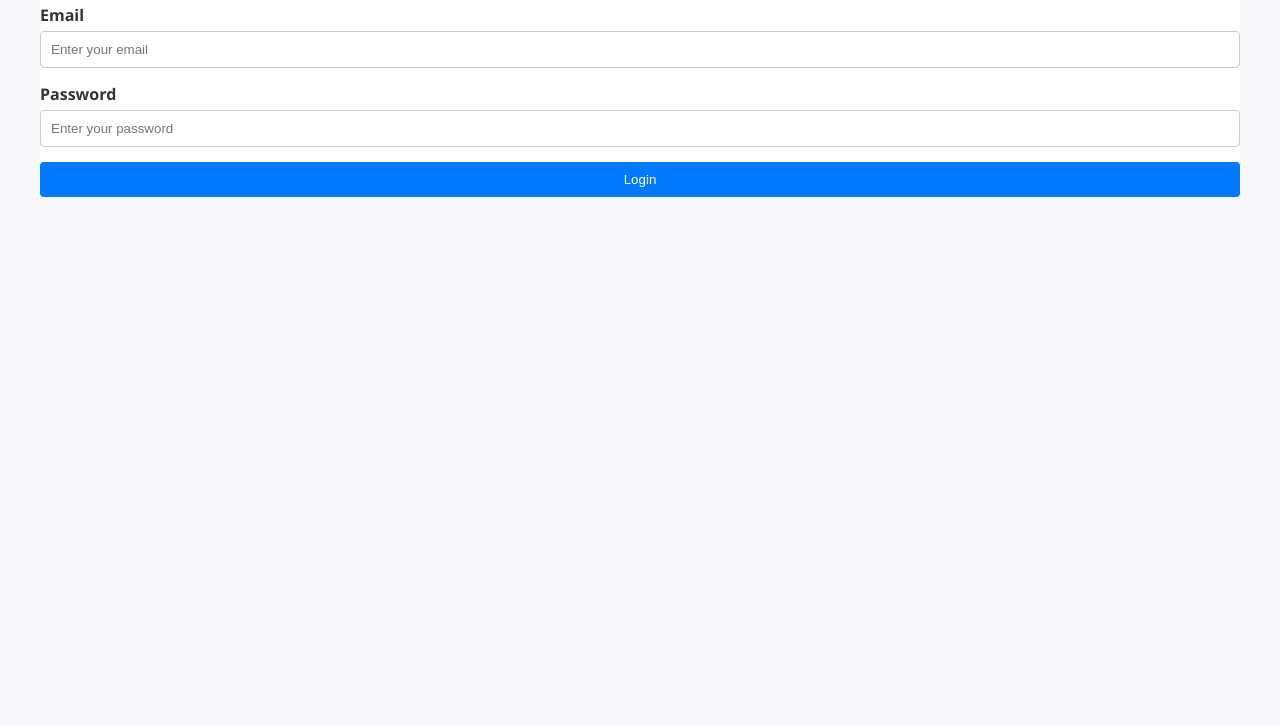
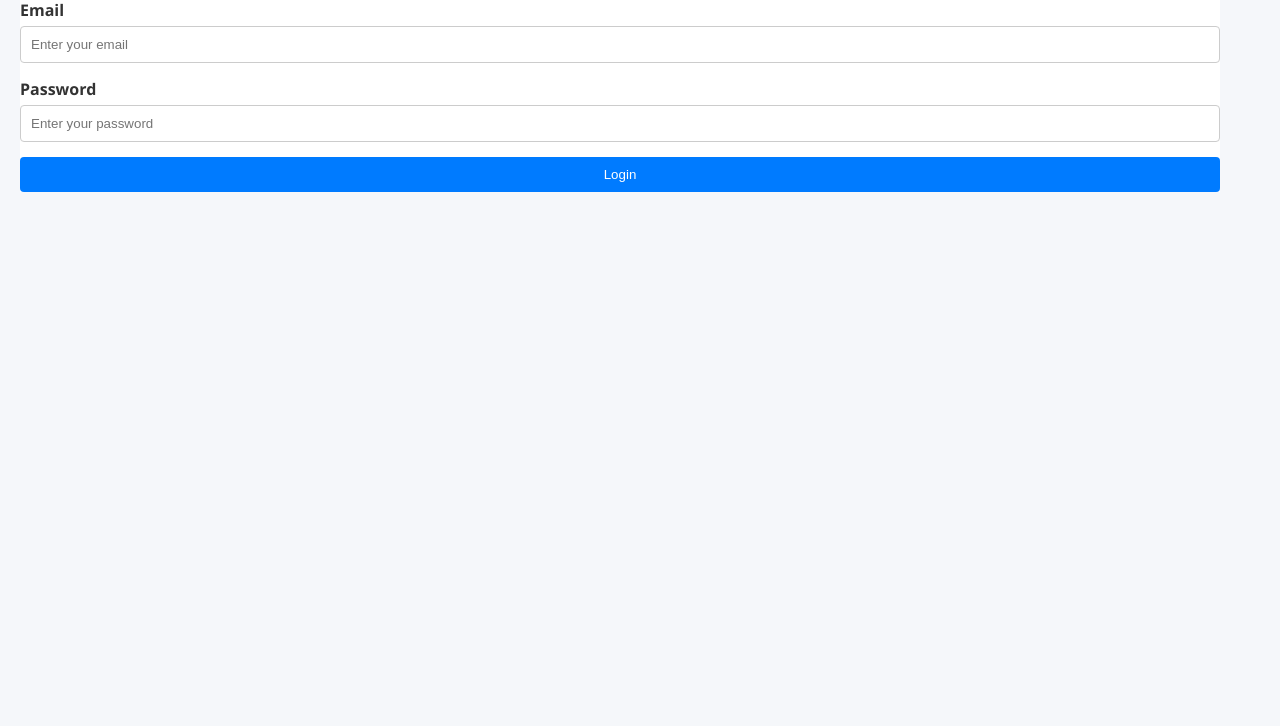
Before and after one commit to aiindonesiaart/new-ipg, a plain HTML site: page akses/index.html in a window 1280 px wide. Shown: the part 74-800 px from the top of the page. Drawn offline with Linux system fonts and the light colour scheme.

Commit message:
Update log.css

```diff
--- a/akses/log.css
+++ b/akses/log.css
@@ -1,6 +1,5 @@
 .login-container {
   max-width: 1200px;
-  margin: 5px auto;
   background-color: #fff;
 }
 
```
